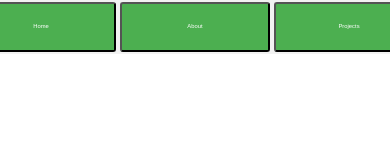
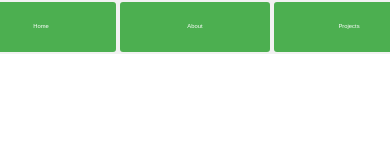
Before and after one commit to Jayden-JamesWilson/Jayden-JamesWilson.github.io, a plain HTML site: page index.html in a window 390 px wide. Shown: the top 160 px of the page. Drawn offline with Linux system fonts and the light colour scheme.

Commit message:
Updated CSS

```diff
--- a/style.css
+++ b/style.css
@@ -14,18 +14,23 @@ body
     background-color: #f2f2f2;
 }
 
+@media (max-width: 768px) { /* Adjust the breakpoint as needed */
+    .TabButton {
+        font-size: 2.5vw; /* Increase the font size for smaller screens */
+    }
+}
+
+
 .TabButton
 {
-<<<<<<< HEAD
+
     padding: 1vh 2vh;
     min-height: 50px;
     min-width: 150px;
 
     margin: 2vh;
-=======
     padding: 10px 20px;
     margin: 2px;
->>>>>>> 579b2494d11985e30ca033e17c66d09b455d0932
     border: none;
     background-color: #4CAF50;
     color: white;
```
